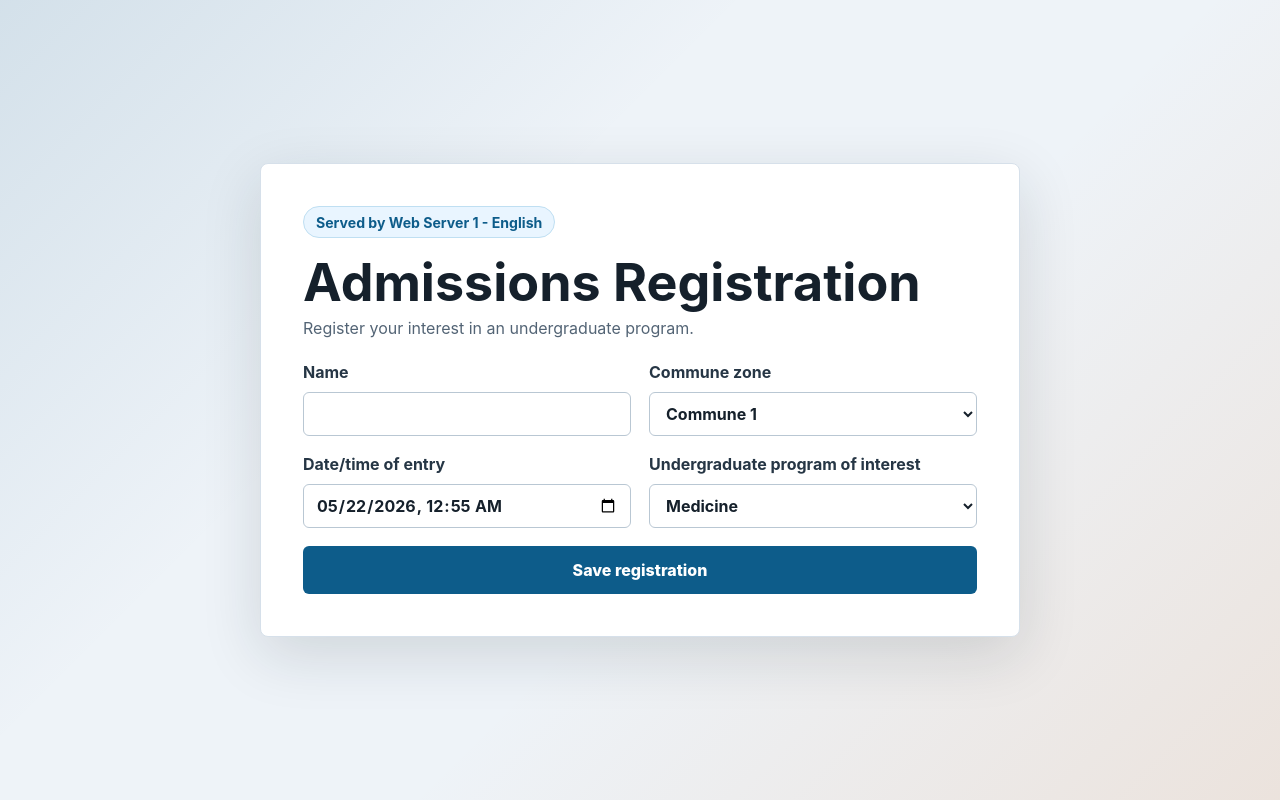
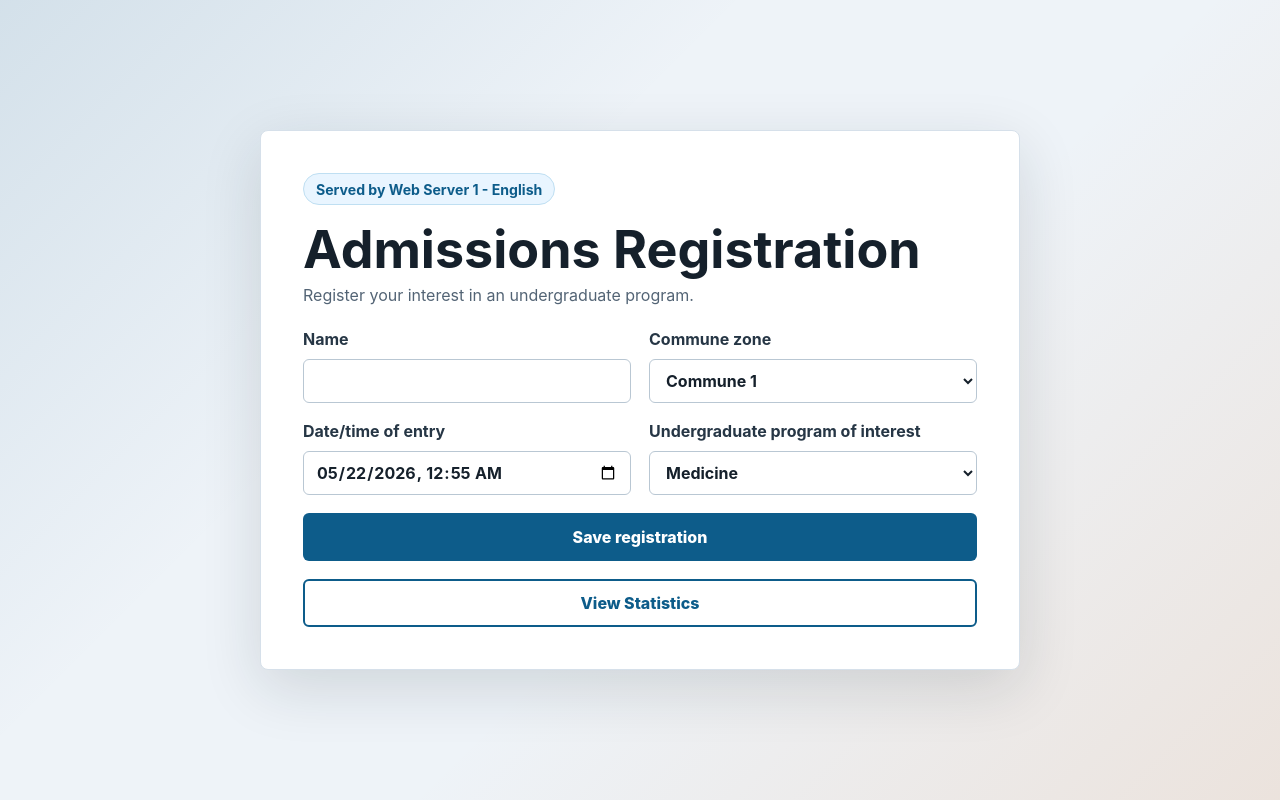
Before and after one commit to Athina7-7/Proyecto-integrador-final-2026-1, a Flask app: page / in a window 1280 px wide. Run offline with Flask 3, Linux system fonts and the light colour scheme; some libraries are stand-ins or nearby versions.

Commit message:
añadir boton

```diff
--- a/web-en/static/style.css
+++ b/web-en/static/style.css
@@ -143,3 +143,32 @@ button:hover {
     grid-template-columns: 1fr;
   }
 }
+
+.admin-link {
+  display: grid;
+  grid-column: 1 / -1;
+  margin-top: 18px;
+}
+
+.admin-button {
+  min-height: 48px;
+  border: 2px solid #0d5c8a;
+  border-radius: 6px;
+  background: transparent;
+  color: #0d5c8a;
+  font: inherit;
+  font-weight: 800;
+  cursor: pointer;
+  display: flex;
+  align-items: center;
+  justify-content: center;
+  gap: 8px;
+  text-decoration: none;
+  transition: all 0.2s ease;
+}
+
+.admin-button:hover {
+  background: #e9f5ff;
+  border-color: #09486d;
+  color: #09486d;
+}
--- a/web-en/templates/index.html
+++ b/web-en/templates/index.html
@@ -59,6 +59,9 @@
 
         <button type="submit">Save registration</button>
       </form>
+      <div class="admin-link">
+        <a href="/admin/stats" class="admin-button">View Statistics</a>
+      </div>
     </section>
   </main>
 </body>
--- a/web-es/templates/index.html
+++ b/web-es/templates/index.html
@@ -59,6 +59,9 @@
 
         <button type="submit">Guardar registro</button>
       </form>
+      <div class="admin-link">
+        <a href="/admin/stats" class="admin-button">Ver Estadísticas</a>
+      </div>
     </section>
   </main>
 </body>
```
Also changed, not shown: web-es/static/style.css (+29 -0 lines).
